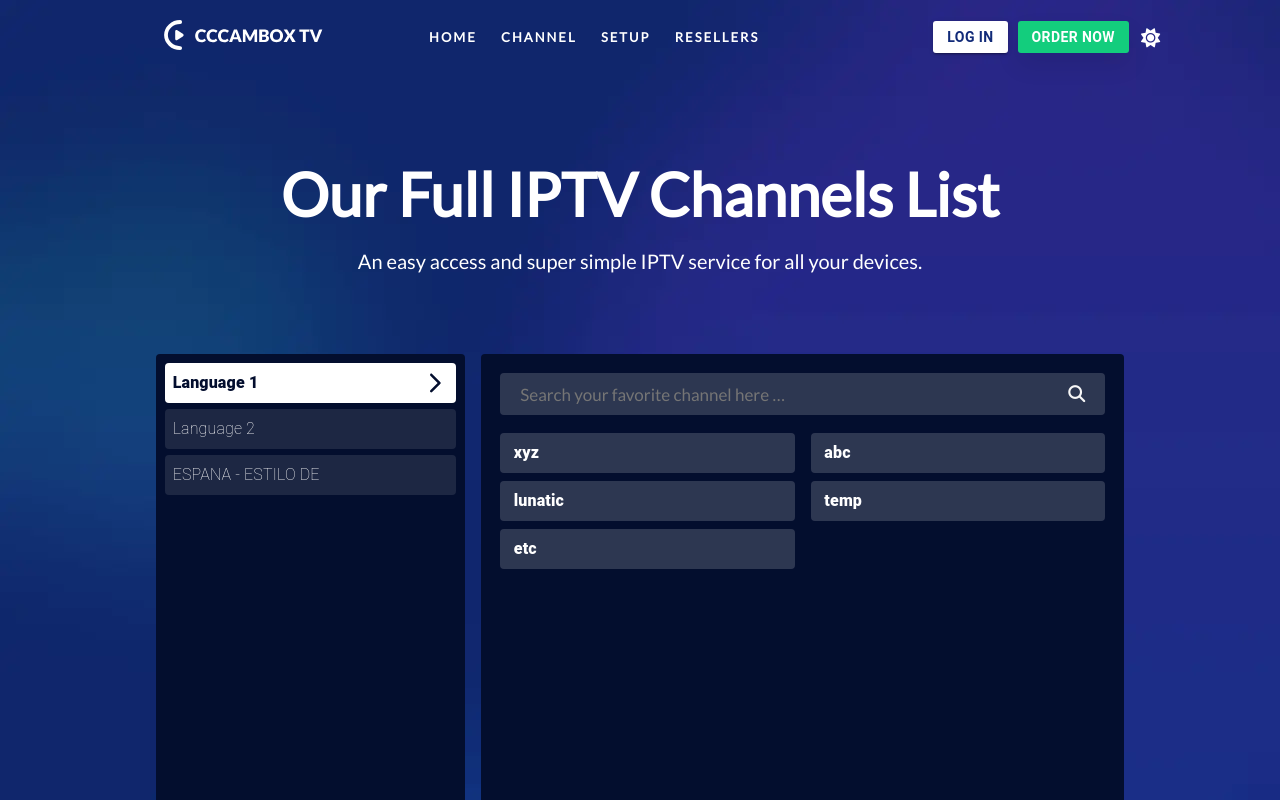
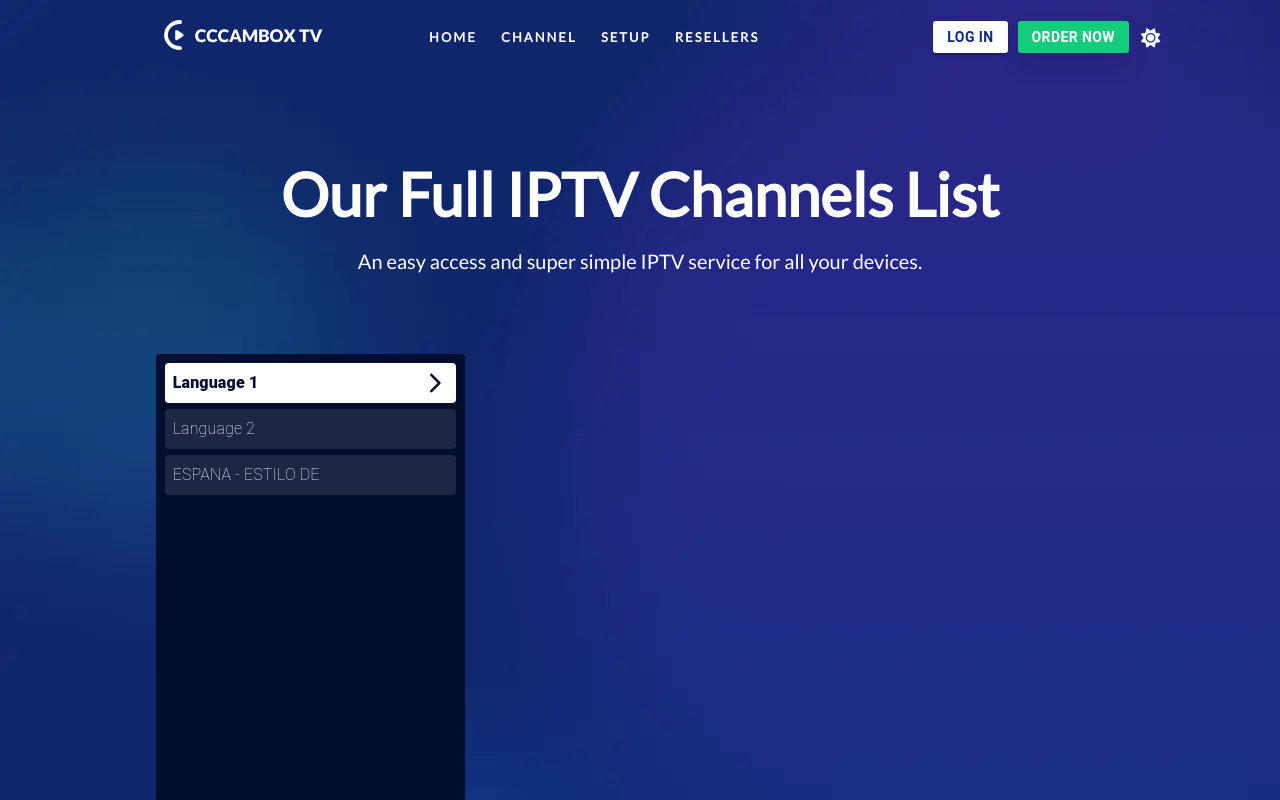
Before and after one commit to Arsalanbashir831/MTV, a React (Create React App) app in the folder my-app/: page /Channel in a window 1280 px wide. Shown: the top 800 px of the page. Built offline with nearby package versions, Linux system fonts and the light colour scheme; a web font is replaced by a local one.

Commit message:
Fixed bug

```diff
--- a/my-app/src/components/ChannelsGrid.jsx
+++ b/my-app/src/components/ChannelsGrid.jsx
@@ -134,7 +134,7 @@ const ChannelsGrid = () => {
 
 
 
-                            <Grid item style={window.screen.width === 901 ? {minWidth:'100%'} : {minWidth: '66.667%'}}>
+                            <Grid item style={window.screen.width < 901 ? {minWidth:'100%'} : {minWidth: '66.667%'}}>
 
                                 {/* COMBO BOX that will run below 920Width */}
                                 <MediaQuery maxWidth={920}>
```
